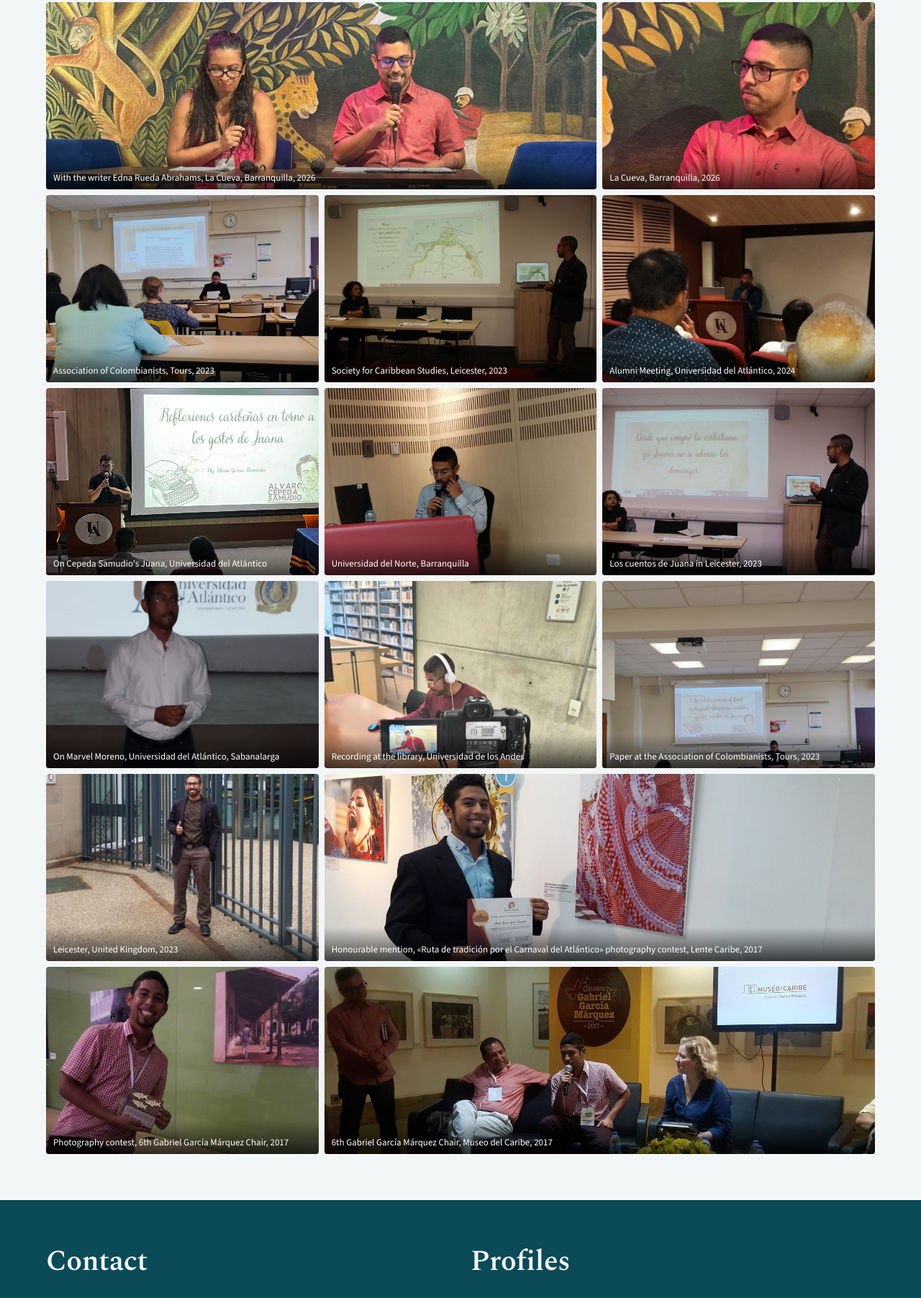
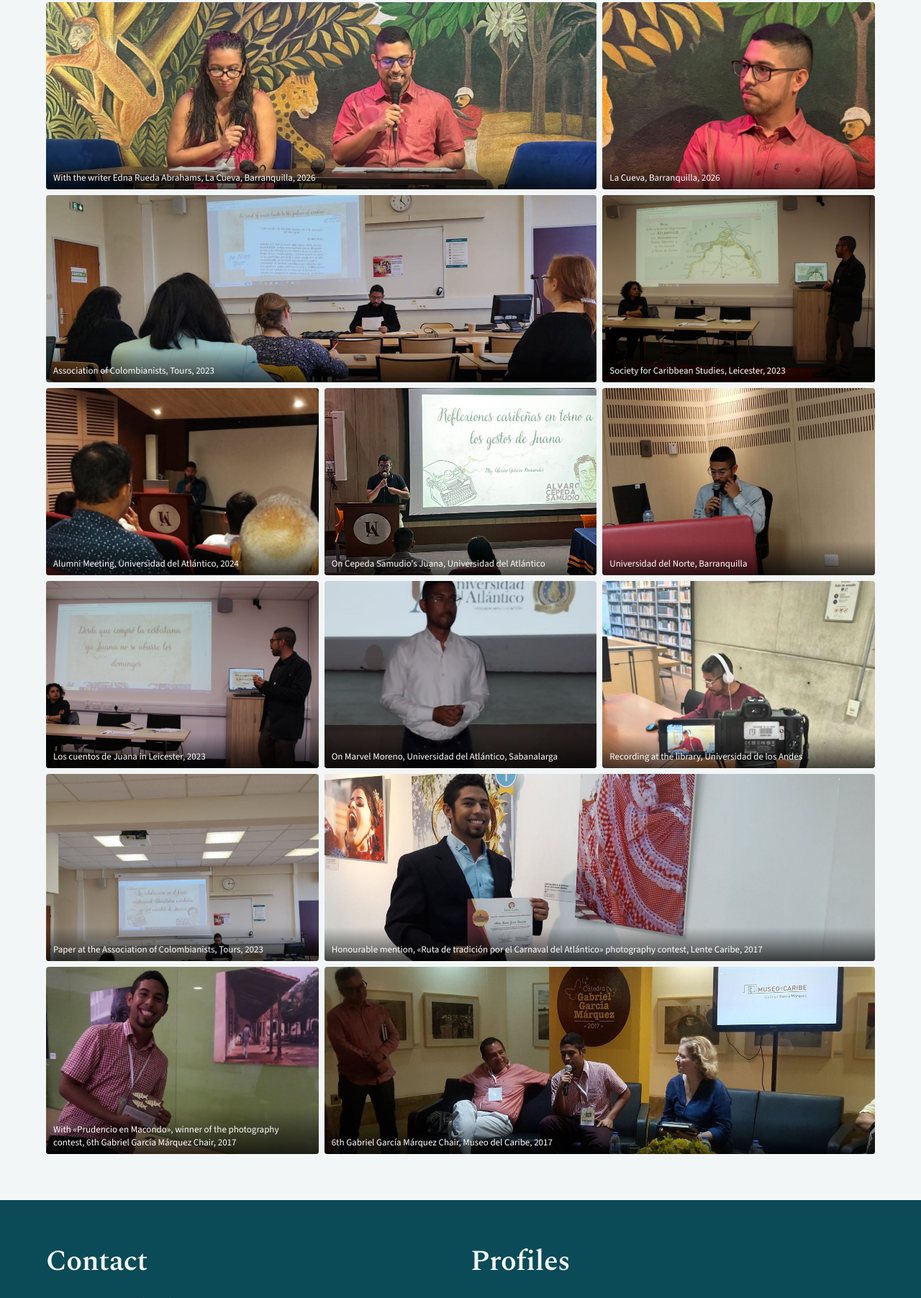
Before and after one commit to RobleRosado/roble, a plain HTML site: page index.html in a window 1280 px wide. Shown: the part 6564-8367 px from the top of the page at 72% size. Drawn offline with nearby package versions, Linux system fonts and the light colour scheme.

Commit message:
Quita la foto personal de Leicester; nombra «Prudencio en Macondo»
Co-Authored-By: Claude Opus 5.5 <noreply@anthropic.com>
Claude-Session: https://claude.ai/code/session_01J4APUYyTQganhzT2AELqGg

```diff
--- a/index.html
+++ b/index.html
@@ -140,7 +140,6 @@ html[data-theme=dark] .tag{color:#9fd3dc}
 .ph-open{all:unset;display:block;width:100%;height:100%;cursor:zoom-in}
 .ph-open:focus-visible{outline:3px solid var(--acc);outline-offset:-3px}
 .photos img{width:100%;height:100%;object-fit:cover;object-position:50% 30%;transition:transform .6s ease}
-.photos img[src$="leicester-calle.jpg"]{object-position:50% 70%}
 .photos figure:hover img{transform:scale(1.04)}
 .photos figcaption{position:absolute;inset:auto 0 0 0;padding:22px 10px 8px;background:linear-gradient(transparent,#000000b0);color:#fff;font-size:13px;line-height:1.35;pointer-events:none}
 #lb{position:fixed;inset:0;z-index:20;background:#000000e6;display:none;align-items:center;justify-content:center;padding:56px 16px 72px}
@@ -350,7 +349,7 @@ footer p{margin:0 0 8px}
   <div class="photos">
 <figure class="w rv"><button class="ph-open" data-i="0" aria-label="Con Edna Rueda Abrahams, La Cueva, Barranquilla, 2026"><img loading="lazy" src="img/cueva.jpg" alt="Con Edna Rueda Abrahams, La Cueva, Barranquilla, 2026"></button><figcaption><span class="es">Con Edna Rueda Abrahams, La Cueva, Barranquilla, 2026</span><span class="en" lang="en">With the writer Edna Rueda Abrahams, La Cueva, Barranquilla, 2026</span></figcaption></figure>
 <figure class=" rv"><button class="ph-open" data-i="1" aria-label="La Cueva, Barranquilla, 2026"><img loading="lazy" src="img/cueva-retrato.jpg" alt="La Cueva, Barranquilla, 2026"></button><figcaption><span class="es">La Cueva, Barranquilla, 2026</span><span class="en" lang="en">La Cueva, Barranquilla, 2026</span></figcaption></figure>
-<figure class=" rv"><button class="ph-open" data-i="2" aria-label="XXIII Congreso de Colombianistas, Tours, 2023"><img loading="lazy" src="img/tours.jpg" alt="XXIII Congreso de Colombianistas, Tours, 2023"></button><figcaption><span class="es">XXIII Congreso de Colombianistas, Tours, 2023</span><span class="en" lang="en">Association of Colombianists, Tours, 2023</span></figcaption></figure>
+<figure class="w rv"><button class="ph-open" data-i="2" aria-label="XXIII Congreso de Colombianistas, Tours, 2023"><img loading="lazy" src="img/tours.jpg" alt="XXIII Congreso de Colombianistas, Tours, 2023"></button><figcaption><span class="es">XXIII Congreso de Colombianistas, Tours, 2023</span><span class="en" lang="en">Association of Colombianists, Tours, 2023</span></figcaption></figure>
 <figure class=" rv"><button class="ph-open" data-i="3" aria-label="Society for Caribbean Studies, Leicester, 2023"><img loading="lazy" src="img/leicester-mapa.jpg" alt="Society for Caribbean Studies, Leicester, 2023"></button><figcaption><span class="es">Society for Caribbean Studies, Leicester, 2023</span><span class="en" lang="en">Society for Caribbean Studies, Leicester, 2023</span></figcaption></figure>
 <figure class=" rv"><button class="ph-open" data-i="4" aria-label="Encuentro de Egresados, Universidad del Atlántico, 2024"><img loading="lazy" src="img/egresados.jpg" alt="Encuentro de Egresados, Universidad del Atlántico, 2024"></button><figcaption><span class="es">Encuentro de Egresados, Universidad del Atlántico, 2024</span><span class="en" lang="en">Alumni Meeting, Universidad del Atlántico, 2024</span></figcaption></figure>
 <figure class=" rv"><button class="ph-open" data-i="5" aria-label="«Reflexiones caribeñas en torno a los gestos de Juana», Universidad del Atlántico"><img loading="lazy" src="img/ua-juana.jpg" alt="«Reflexiones caribeñas en torno a los gestos de Juana», Universidad del Atlántico"></button><figcaption><span class="es">«Reflexiones caribeñas en torno a los gestos de Juana», Universidad del Atlántico</span><span class="en" lang="en">On Cepeda Samudio's Juana, Universidad del Atlántico</span></figcaption></figure>
@@ -359,10 +358,9 @@ footer p{margin:0 0 8px}
 <figure class=" rv"><button class="ph-open" data-i="8" aria-label="Marvel Moreno, sede Sabanalarga, Universidad del Atlántico"><img loading="lazy" src="img/sabanalarga.jpg" alt="Marvel Moreno, sede Sabanalarga, Universidad del Atlántico"></button><figcaption><span class="es">Marvel Moreno, sede Sabanalarga, Universidad del Atlántico</span><span class="en" lang="en">On Marvel Moreno, Universidad del Atlántico, Sabanalarga</span></figcaption></figure>
 <figure class=" rv"><button class="ph-open" data-i="9" aria-label="Grabación en la biblioteca, Universidad de los Andes"><img loading="lazy" src="img/uniandes.jpg" alt="Grabación en la biblioteca, Universidad de los Andes"></button><figcaption><span class="es">Grabación en la biblioteca, Universidad de los Andes</span><span class="en" lang="en">Recording at the library, Universidad de los Andes</span></figcaption></figure>
 <figure class=" rv"><button class="ph-open" data-i="10" aria-label="«La celebración en el borde existencial», Congreso de Colombianistas, Tours, 2023"><img loading="lazy" src="img/tours-titulo.jpg" alt="«La celebración en el borde existencial», Congreso de Colombianistas, Tours, 2023"></button><figcaption><span class="es">«La celebración en el borde existencial», Congreso de Colombianistas, Tours, 2023</span><span class="en" lang="en">Paper at the Association of Colombianists, Tours, 2023</span></figcaption></figure>
-<figure class=" rv"><button class="ph-open" data-i="11" aria-label="Leicester, Reino Unido, 2023"><img loading="lazy" src="img/leicester-calle.jpg" alt="Leicester, Reino Unido, 2023"></button><figcaption><span class="es">Leicester, Reino Unido, 2023</span><span class="en" lang="en">Leicester, United Kingdom, 2023</span></figcaption></figure>
-<figure class="w rv"><button class="ph-open" data-i="12" aria-label="Mención de honor, concurso de fotografía «Ruta de tradición por el Carnaval del Atlántico», Lente Caribe, 2017"><img loading="lazy" src="img/lente-caribe.jpg" alt="Mención de honor, concurso de fotografía «Ruta de tradición por el Carnaval del Atlántico», Lente Caribe, 2017"></button><figcaption><span class="es">Mención de honor, concurso de fotografía «Ruta de tradición por el Carnaval del Atlántico», Lente Caribe, 2017</span><span class="en" lang="en">Honourable mention, «Ruta de tradición por el Carnaval del Atlántico» photography contest, Lente Caribe, 2017</span></figcaption></figure>
-<figure class=" rv"><button class="ph-open" data-i="13" aria-label="Concurso de fotografía, VI Cátedra Gabriel García Márquez, 2017"><img loading="lazy" src="img/catedra-ggm.jpg" alt="Concurso de fotografía, VI Cátedra Gabriel García Márquez, 2017"></button><figcaption><span class="es">Concurso de fotografía, VI Cátedra Gabriel García Márquez, 2017</span><span class="en" lang="en">Photography contest, 6th Gabriel García Márquez Chair, 2017</span></figcaption></figure>
-<figure class="w rv"><button class="ph-open" data-i="14" aria-label="VI Cátedra Gabriel García Márquez, Museo del Caribe, 2017"><img loading="lazy" src="img/catedra2017.jpg" alt="VI Cátedra Gabriel García Márquez, Museo del Caribe, 2017"></button><figcaption><span class="es">VI Cátedra Gabriel García Márquez, Museo del Caribe, 2017</span><span class="en" lang="en">6th Gabriel García Márquez Chair, Museo del Caribe, 2017</span></figcaption></figure>
+<figure class="w rv"><button class="ph-open" data-i="11" aria-label="Mención de honor, concurso de fotografía «Ruta de tradición por el Carnaval del Atlántico», Lente Caribe, 2017"><img loading="lazy" src="img/lente-caribe.jpg" alt="Mención de honor, concurso de fotografía «Ruta de tradición por el Carnaval del Atlántico», Lente Caribe, 2017"></button><figcaption><span class="es">Mención de honor, concurso de fotografía «Ruta de tradición por el Carnaval del Atlántico», Lente Caribe, 2017</span><span class="en" lang="en">Honourable mention, «Ruta de tradición por el Carnaval del Atlántico» photography contest, Lente Caribe, 2017</span></figcaption></figure>
+<figure class=" rv"><button class="ph-open" data-i="12" aria-label="Con «Prudencio en Macondo», ganadora del concurso de fotografía de la VI Cátedra Gabriel García Márquez, 2017"><img loading="lazy" src="img/catedra-ggm.jpg" alt="Con «Prudencio en Macondo», ganadora del concurso de fotografía de la VI Cátedra Gabriel García Márquez, 2017"></button><figcaption><span class="es">Con «Prudencio en Macondo», ganadora del concurso de fotografía de la VI Cátedra Gabriel García Márquez, 2017</span><span class="en" lang="en">With «Prudencio en Macondo», winner of the photography contest, 6th Gabriel García Márquez Chair, 2017</span></figcaption></figure>
+<figure class="w rv"><button class="ph-open" data-i="13" aria-label="VI Cátedra Gabriel García Márquez, Museo del Caribe, 2017"><img loading="lazy" src="img/catedra2017.jpg" alt="VI Cátedra Gabriel García Márquez, Museo del Caribe, 2017"></button><figcaption><span class="es">VI Cátedra Gabriel García Márquez, Museo del Caribe, 2017</span><span class="en" lang="en">6th Gabriel García Márquez Chair, Museo del Caribe, 2017</span></figcaption></figure>
   </div>
 </div></section>
 
```
Also changed, not shown: plantilla.html (+0 -1 lines), img/leicester-calle.jpg (deleted), 1 other file.
